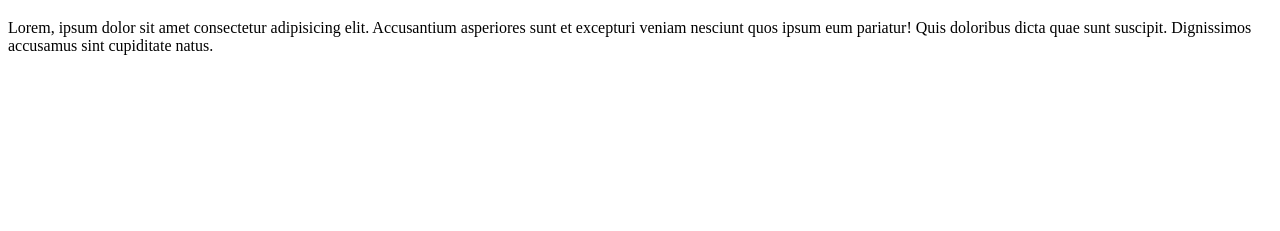
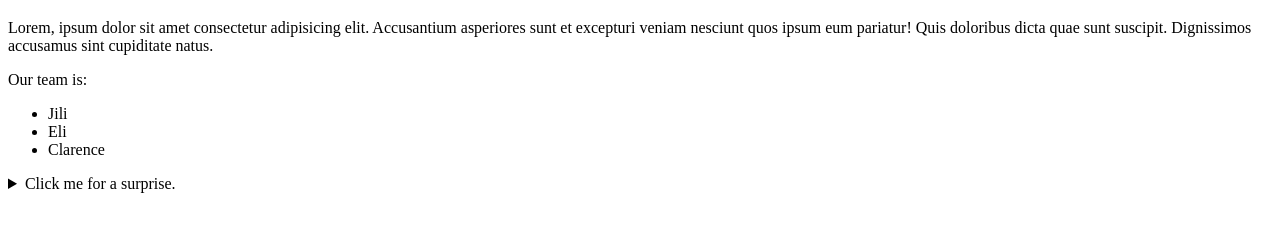
Before and after one commit to mark-carlson/my-first-group-project, a plain HTML site: page index.html in a window 1280 px wide. Shown: the part 61-292 px from the top of the page. Drawn offline with Linux system fonts and the light colour scheme.

Commit message:
adds team members

```diff
--- a/index.html
+++ b/index.html
@@ -1,14 +1,28 @@
 <!DOCTYPE html>
 <html lang="en">
+
 <head>
   <meta charset="UTF-8">
   <meta name="viewport" content="width=device-width, initial-scale=1.0">
   <title>Our Big Big Project</title>
 </head>
+
 <body>
   <h1>Hello World!</h1>
   <p>
-            Lorem, ipsum dolor sit amet consectetur adipisicing elit. Accusantium asperiores sunt et excepturi veniam nesciunt quos ipsum eum pariatur! Quis doloribus dicta quae sunt suscipit. Dignissimos accusamus sint cupiditate natus.
+    Lorem, ipsum dolor sit amet consectetur adipisicing elit. Accusantium asperiores sunt et excepturi veniam nesciunt
+    quos ipsum eum pariatur! Quis doloribus dicta quae sunt suscipit. Dignissimos accusamus sint cupiditate natus.
   </p>
+  <p>Our team is:</p>
+  <ul>
+    <li>Jili</li>
+    <li>Eli</li>
+    <li>Clarence</li>
+  </ul>
+  <details>
+    <summary>Click me for a surprise.</summary>
+    <h1 style="color: mediumorchid">SURPRISE!</h1>
+  </details>
 </body>
+
 </html>
```
Lines whose indentation alone changed are shown as unchanged.
